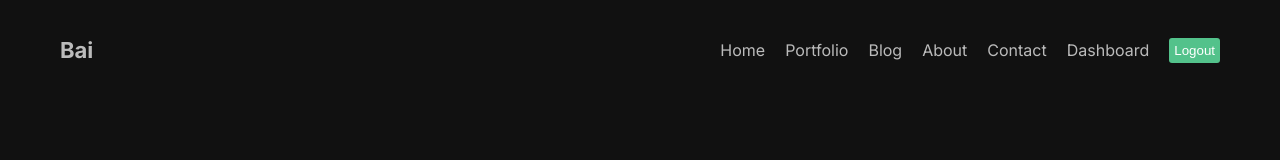
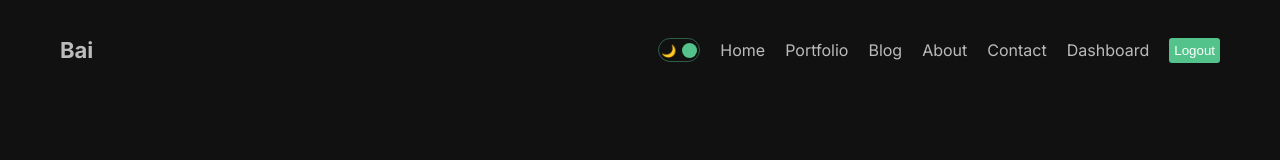
Before and after one commit to stivex001/bai_blog, a Next.js app: page / in a window 1280 px wide. Shown: the top 160 px of the page. Built offline with nearby package versions, Linux system fonts and the light colour scheme.

Commit message:
feat:implemented theme toggle logic

```diff
--- /dev/null
+++ b/src/components/DarkMode/DarkModeToggle.jsx
@@ -0,0 +1,18 @@
+import React from "react";
+import styles from "./darkMode.module.css";
+
+const DarkModeToggle = () => {
+  const mode = "light";
+  return (
+    <div className={styles.container}>
+      <div className={styles.icon}>🌙</div>
+      <div className={styles.icon}>🔆</div>
+      <div
+        className={styles.ball}
+        style={mode === "dark" ? { left: "2px" } : { right: "2px" }}
+      />
+    </div>
+  );
+};
+
+export default DarkModeToggle;
--- /dev/null
+++ b/src/components/DarkMode/darkMode.module.css
@@ -0,0 +1,24 @@
+.container {
+    width: 42px;
+    height: 24px;
+    border: 1.5px solid #53c28b70;
+    border-radius: 30px;
+    display: flex;
+    justify-content: space-between;
+    align-items: center;
+    padding: 2px;
+    position: relative;
+    cursor: pointer;
+}
+
+.icon {
+    font-size: 12px;
+}
+
+.ball {
+    width: 15px;
+    height: 15px;
+    background-color: #53c28b;
+    border-radius: 50%;
+    position: absolute;
+}
--- a/src/components/navbar/Navbar.jsx
+++ b/src/components/navbar/Navbar.jsx
@@ -1,6 +1,7 @@
 import Link from "next/link";
 import React from "react";
 import styles from "./navbar.module.css";
+import DarkModeToggle from "../DarkMode/DarkModeToggle";
 
 const links = [
   {
@@ -42,6 +43,7 @@
         Bai
       </Link>
       <div className={styles.link}>
+        <DarkModeToggle />
         {links.map((link) => (
           <Link key={link.id} href={link.url} >
             {link.title}
```
